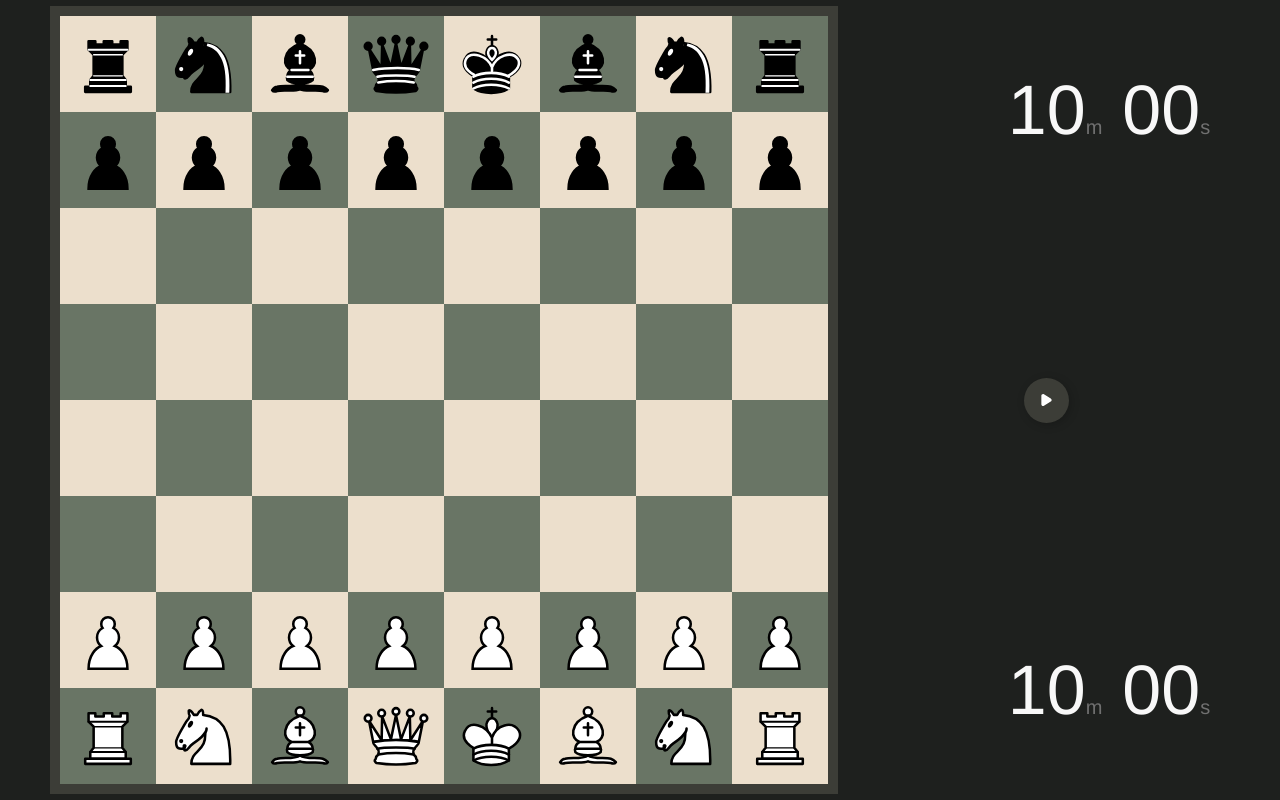
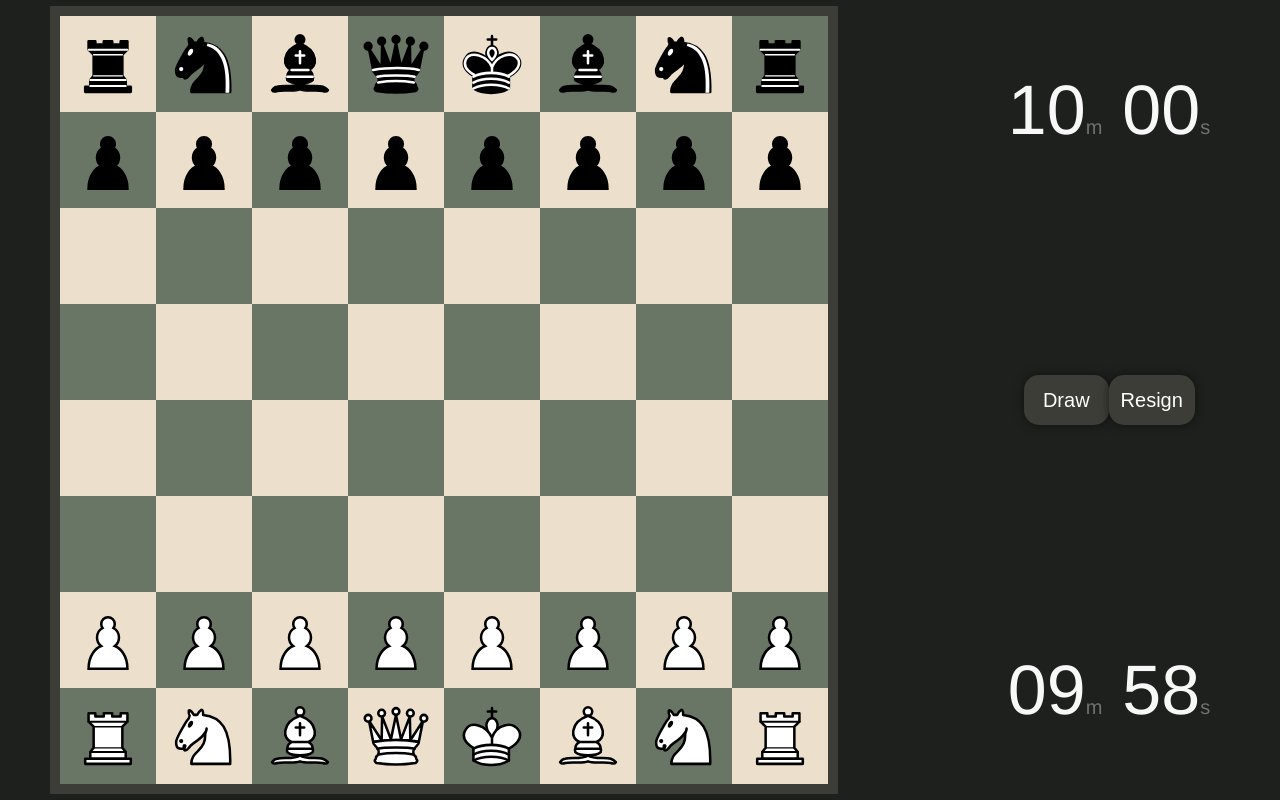
Before and after one commit to Samarth-Nasnodkar/multiplayer-chess, a React (Create React App) app: page / in a window 1280 px wide. Both pictures are taken after a click on the button "Start". Built offline with nearby package versions, Linux system fonts and the light colour scheme.

Commit message:
Changed control buttons styling

```diff
--- a/src/App.css
+++ b/src/App.css
@@ -76,74 +76,35 @@
   display: flex;
   flex-direction: row;
   width: 50%;
-  justify-content: space-between;
+  justify-content: center;
   align-items: center;
 }
 
-/* From Uiverse.io by vinodjangid07 */
-.Btn {
-  display: flex;
-  align-items: center;
-  justify-content: flex-start;
-  width: 45px;
-  height: 45px;
+.control-btn {
+  background-color: #3C3D37;
+  color: white;
+  height: 50px;
+  width: 100px;
   border: none;
-  border-radius: 50%;
+  border-radius: 15px;
   cursor: pointer;
-  position: relative;
-  overflow: hidden;
-  transition-duration: .3s;
-  box-shadow: 2px 2px 10px rgba(0, 0, 0, 0.199);
-  background-color: #3C3D37;
+  font-size: 20px;
+  box-shadow: 0 0 10px 0 rgba(0, 0, 0, 0.5);
 }
 
-/* plus sign */
-.sign {
-  width: 100%;
-  transition-duration: .3s;
-  display: flex;
-  align-items: center;
-  justify-content: center;
+.control-btn:hover {
+  background-color: #585a52;
+  border: none;
+  border-radius: 15px;
+  cursor: pointer;
+  transition-duration: 200ms;
 }
 
-.sign svg {
-  width: 17px;
+.stop-btns {
+  display: flex;
+  flex-direction: row;
+  width: 100%;
+  justify-content: space-between;
+  align-items: center;
+  transition-duration: 200ms;
 }
-
-.sign svg path {
-  fill: white;
-}
-/* text */
-.text {
-  position: absolute;
-  right: 0%;
-  width: 0%;
-  opacity: 0;
-  color: white;
-  font-size: 1.2em;
-  font-weight: 600;
-  transition-duration: .3s;
-}
-/* hover effect on button width */
-.Btn:hover {
-  width: 125px;
-  border-radius: 40px;
-  transition-duration: .3s;
-}
-
-.Btn:hover .sign {
-  width: 30%;
-  transition-duration: .3s;
-  padding-left: 10px;
-}
-/* hover effect button's text */
-.Btn:hover .text {
-  opacity: 1;
-  width: 70%;
-  transition-duration: .3s;
-  padding-right: 10px;
-}
-/* button click effect*/
-.Btn:active {
-  transform: translate(2px ,2px);
-}
--- a/src/App.tsx
+++ b/src/App.tsx
@@ -249,6 +249,11 @@ function App() {
     rotatePlayingSide();
   };
 
+  const handleStart = () => {
+    setStatus(gameStatus.running);
+    selfTimerRef.current?.toggleTimer();
+  };
+
   return (
     <div className="app">
       <div className="popup-wrapper" style={{display: showPromoPopup ? undefined : 'none', position: 'absolute', top: `${pawnPromotionLocation.row * 96 + 40}px`, left: `${pawnPromotionLocation.col * 96 + 60}px`, zIndex: 10, transform: 'translate(-50%, -50%)'}}>
@@ -278,39 +283,26 @@ function App() {
         </div>
         <div className="control-wrapper">
           <div className="control-btns">
-            <button className="Btn" style={{display: 'none'}}>
+            {
+            status === gameStatus.notStarted
+            &&
+            <button className="control-btn" onClick={handleStart}>
+              Start
+            </button>
+            }
+            {
+            status !== gameStatus.notStarted
+            &&
+            <div className="stop-btns">
+              <button className="control-btn">
+                Draw
+              </button>
+              <button className="control-btn">
+                Resign
+              </button>
+            </div>
 
-              <div className="sign">
-                <svg viewBox="0 0 512 512">
-                  <path d="M377.9 105.9L500.7 228.7c7.2 7.2 11.3 17.1 11.3 27.3s-4.1 20.1-11.3 27.3L377.9 406.1c-6.4 6.4-15 9.9-24 9.9c-18.7 0-33.9-15.2-33.9-33.9l0-62.1-128 0c-17.7 0-32-14.3-32-32l0-64c0-17.7 14.3-32 32-32l128 0 0-62.1c0-18.7 15.2-33.9 33.9-33.9c9 0 17.6 3.6 24 9.9zM160 96L96 96c-17.7 0-32 14.3-32 32l0 256c0 17.7 14.3 32 32 32l64 0c17.7 0 32 14.3 32 32s-14.3 32-32 32l-64 0c-53 0-96-43-96-96L0 128C0 75 43 32 96 32l64 0c17.7 0 32 14.3 32 32s-14.3 32-32 32z">
-                  </path>
-                </svg>
-              </div>
-              <div className="text">Logout</div>
-            </button>
-            <button className="Btn">
-              <div className="sign">
-                <svg xmlns="http://www.w3.org/2000/svg" width="12" height="12" viewBox="0 0 6 7" id="play">
-                  <g fill="none" fill-rule="evenodd">
-                    <g fill="#000" transform="translate(-347 -3766)">
-                      <g transform="translate(56 160)">
-                        <path d="M296.495 3608.573l-3.994-2.43c-.669-.408-1.501.107-1.501.926v4.862c0 .82.832 1.333 1.5.927l3.995-2.43c.673-.41.673-1.445 0-1.855"></path>
-                      </g>
-                    </g>
-                  </g>
-                </svg>
-              </div>
-              <div className="text">Start</div>
-            </button>
-            <button className="Btn"  style={{display: 'none'}}>
-              <div className="sign">
-                <svg viewBox="0 0 512 512">
-                  <path d="M377.9 105.9L500.7 228.7c7.2 7.2 11.3 17.1 11.3 27.3s-4.1 20.1-11.3 27.3L377.9 406.1c-6.4 6.4-15 9.9-24 9.9c-18.7 0-33.9-15.2-33.9-33.9l0-62.1-128 0c-17.7 0-32-14.3-32-32l0-64c0-17.7 14.3-32 32-32l128 0 0-62.1c0-18.7 15.2-33.9 33.9-33.9c9 0 17.6 3.6 24 9.9zM160 96L96 96c-17.7 0-32 14.3-32 32l0 256c0 17.7 14.3 32 32 32l64 0c17.7 0 32 14.3 32 32s-14.3 32-32 32l-64 0c-53 0-96-43-96-96L0 128C0 75 43 32 96 32l64 0c17.7 0 32 14.3 32 32s-14.3 32-32 32z">
-                  </path>
-                </svg>
-              </div>
-              <div className="text">Logout</div>
-            </button>
+            }
           </div>
         </div>
         <div className="timer-self">
```
